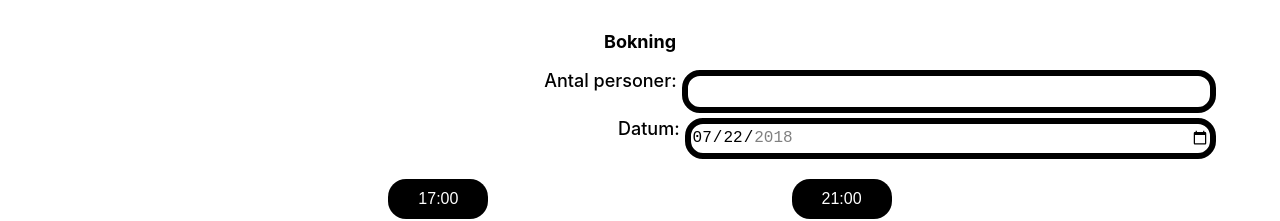
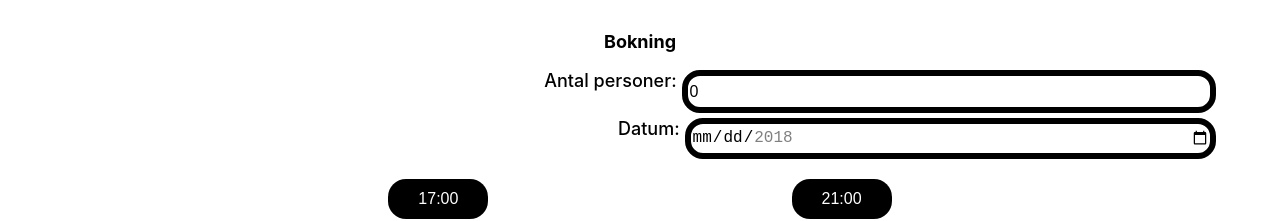
Before and after one commit to carlsylvan/restaurangen-last-dance, a React (Create React App) app: page /booking in a window 1280 px wide. Shown: the part 346-567 px from the top of the page. Built offline with nearby package versions, Linux system fonts and the light colour scheme.

Commit message:
added some onchange

```diff
--- a/src/components/Booking/Booking.tsx
+++ b/src/components/Booking/Booking.tsx
@@ -28,6 +28,26 @@ export const Booking = () => {
     }
 });
 
+const handleChange = (e: ChangeEvent<HTMLInputElement>) => {
+  console.log(e.target.name);
+  if (e.target.type === "number") {
+    setBooking({ ...booking, [e.target.name]: +e.target.value });
+  }
+
+  if (e.target.type === "text") {
+    setBooking({ ...booking, [e.target.name]: e.target.value });
+  }
+};
+
+// const handleSubmit = (e: FormEvent) => {
+//   e.preventDefault();
+
+//   if (person.name === "" || person.age === 0) {
+//     console.log("Validation error occured");
+//   } else {
+//     console.log("Submit form: ", person);
+//   }
+// };
 
   return (
     <BookingWrapper>
@@ -39,15 +59,15 @@ export const Booking = () => {
       <Form>
         <InputWrapper>
           <Label>Antal personer: </Label>
-          <Input type="number" required />
+          <Input type="number" value={booking.numberOfGuests} onChange={handleChange} name="numberOfGuests" required />
         </InputWrapper>
         <InputWrapper>
           <Label htmlFor="start">Datum: </Label>
           <Input
             type="date"
             id="start"
-            name="trip-start"
-            value="2018-07-22"
+            value={booking.date}
+            name="date"
             min="2018-01-01"
             max="2018-12-31"
             required
```
